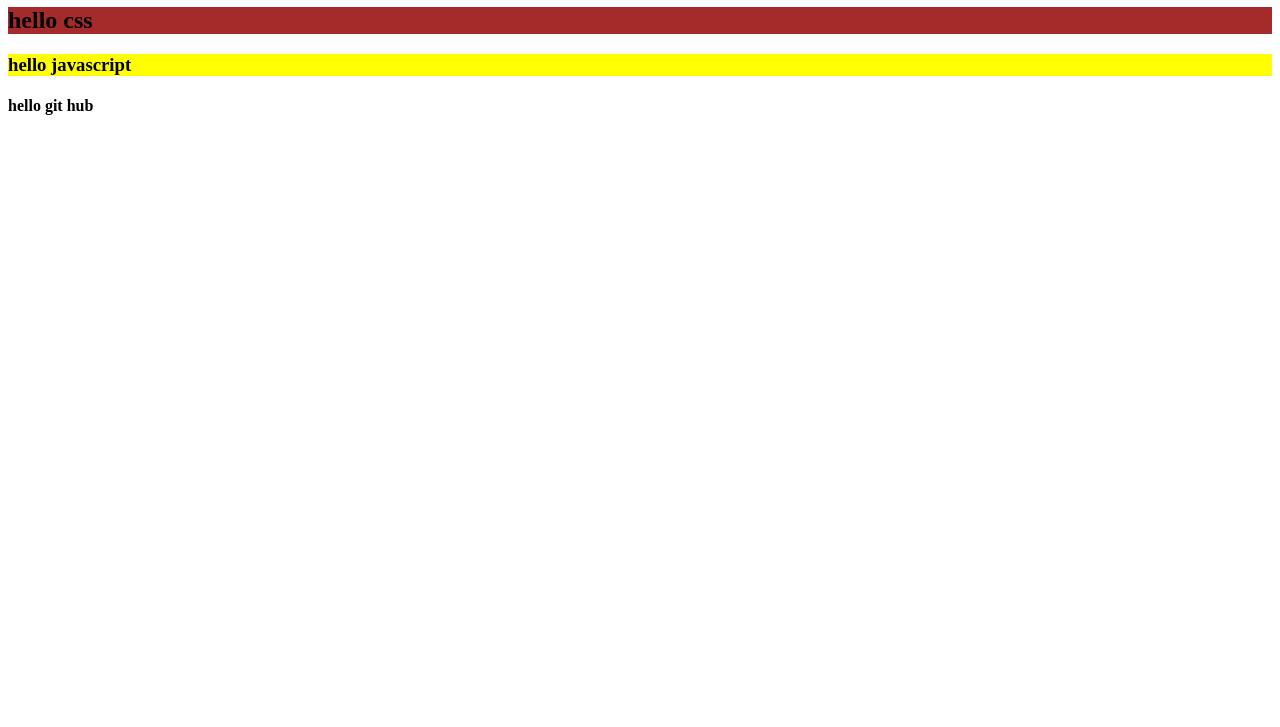
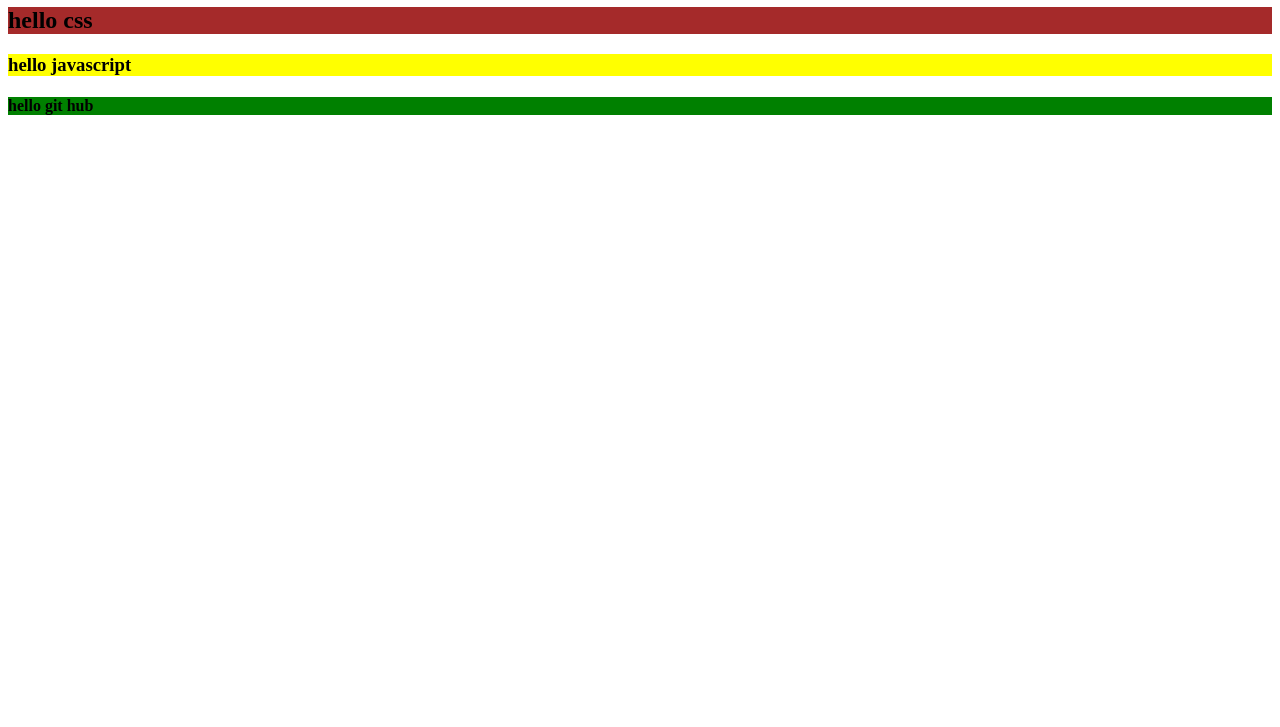
Before and after one commit to dd12e4/day1, a plain HTML site: page index.html in a window 1280 px wide. Shown: the part 73-800 px from the top of the page. Drawn offline with Linux system fonts and the light colour scheme.

Commit message:
change color-green

```diff
--- a/style.css
+++ b/style.css
@@ -11,3 +11,7 @@ h2{
 h3{
     background-color: yellow;
 }
+h4{
+    background-color: green;
+}
+    background-color:
```
